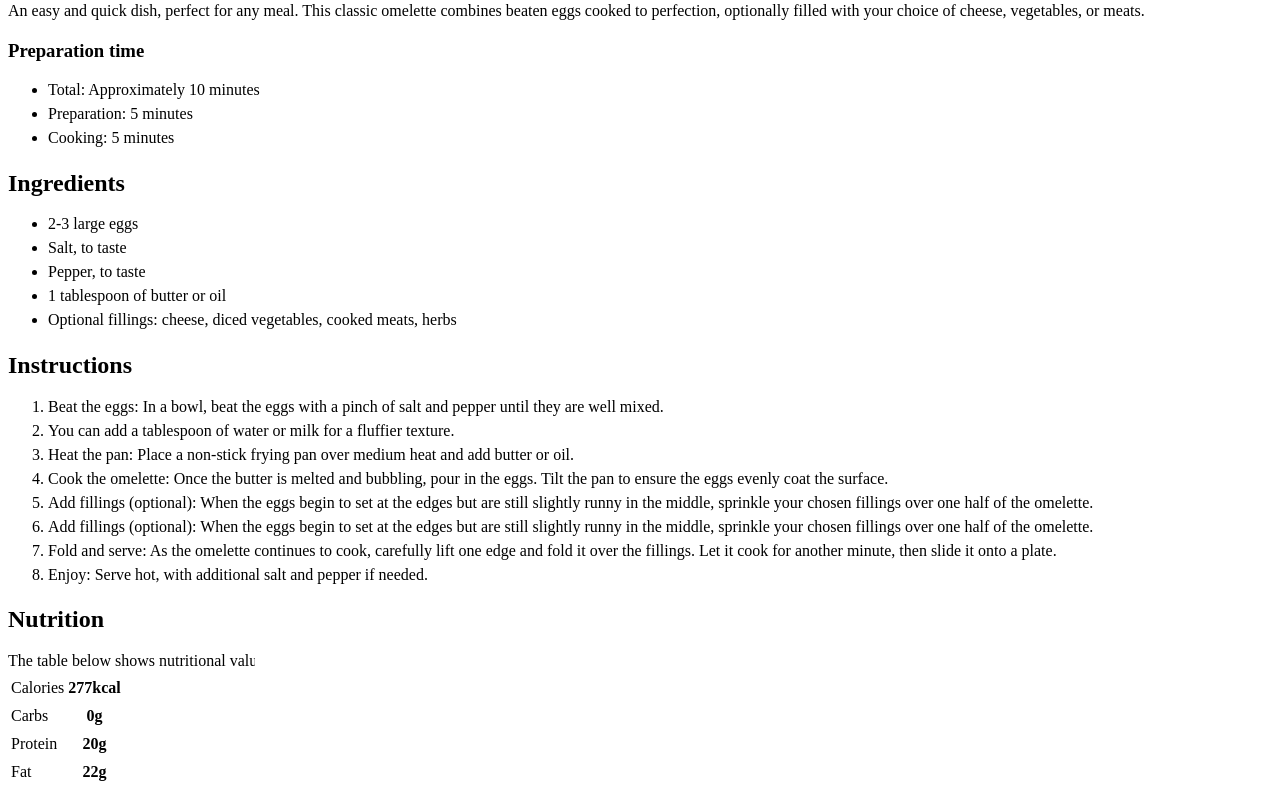
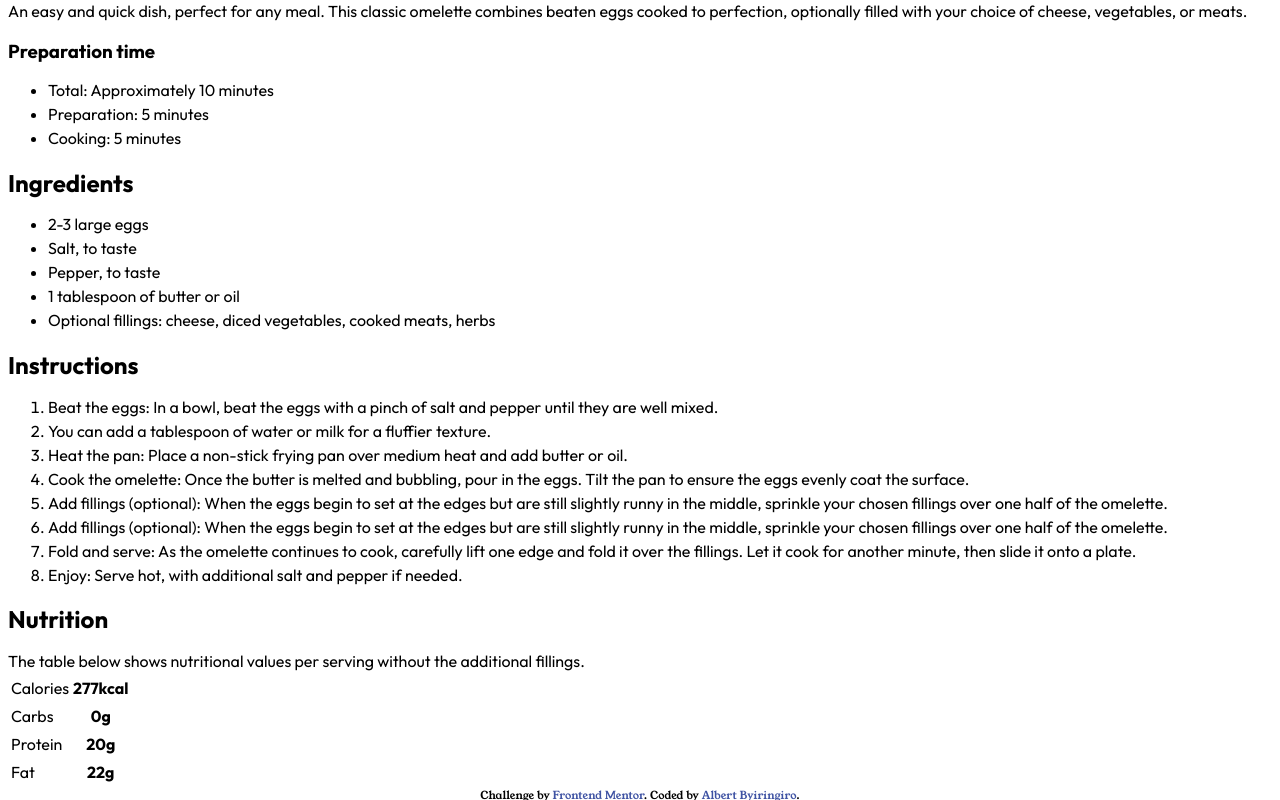
Before and after one commit to albert-byiringiro/css-mastery-challenges, a plain HTML site: page recipe-page-main/index.html in a window 1280 px wide. Shown: the part 660-1460 px from the top of the page. Drawn offline with Linux system fonts and the light colour scheme.

Commit message:
feat: added local font faces

```diff
--- a/recipe-page-main/index.css
+++ b/recipe-page-main/index.css
@@ -1,3 +1,5 @@
+
+/* resets and normalizers */
 
 *,
 *::before,
@@ -61,7 +63,58 @@ textarea:not([rows]) {
   scroll-margin-block: 5ex;
 }
 
+/* custom properties */
+
+:root {
+    --white: hsl(0, 0%, 100%);
+    --stone-100: hsl(30, 18%, 87%);
+    --stone-150: hsl(30, 18%, 87%);
+    --stone-600: hsl(30, 10%, 34%);
+    --stone-900: hsl(24, 5%, 18%);
+    --brown-800: hsl(14, 45%, 36%);
+    --rose-800: hsl(332, 51%, 32%);
+    --rose-50: hsl(330, 100%, 98%);
+}
+
+/* Define Young Serif with weight 400 */
+@font-face {
+    font-family: "Young Serif";
+    src: url('./assets/fonts/young-serif/YoungSerif-Regular.ttf') format('truetype');
+    font-weight: 400;
+    font-style: normal;
+}
+
+/* Define Outfit with weight 400 */
+@font-face {
+    font-family: "Outfit";
+    src: url('./assets/fonts/outfit/Outfit-VariableFont_wght.ttf') format('truetype');
+    font-weight: 400;
+    font-style: normal;
+}
+
+/* Define Outfit with weight 600 */
+@font-face {
+    font-family: "Outfit";
+    src: url('./assets/fonts/outfit/Outfit-VariableFont_wght.ttf') format('truetype');
+    font-weight: 600;
+    font-style: normal;
+}
+
+/* Define Outfit with weight 700 */
+@font-face {
+    font-family: "Outfit";
+    src: url('./assets/fonts/outfit/Outfit-VariableFont_wght.ttf') format('truetype');
+    font-weight: 700;
+    font-style: normal;
+}
+
+body {
+    font-family: "Outfit", Courier;
+    font-size: 16px;
+}
+
 .attribution {
+    font-family: "Young Serif", sans-serif;
     font-size: 11px;
     text-align: center;
 }
--- a/recipe-page-main/index.html
+++ b/recipe-page-main/index.html
@@ -15,7 +15,7 @@
 
 <body>
 
-  <img src="./assets/images/image-omelette.jpeg" alt="">
+  <img src="./assets/images/image-omelette.jpeg" alt="omelette recipe" class="recipe-image">
 
   <h1 class="">Simple Omelette Recipe</h1>
 
```
